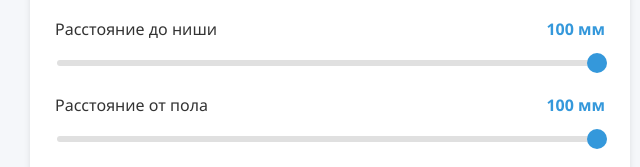
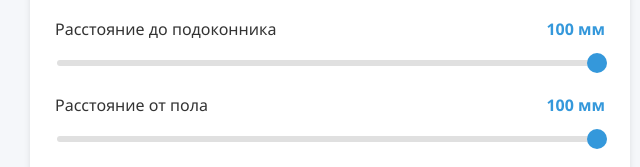
Before and after one commit to galfdesign/sniteplarad, a plain HTML site: page index.html in a window 1280 px wide. Shown: the part 257-424 px from the top of the page, 310-950 px from the left. Drawn offline with Linux system fonts and the light colour scheme.

Commit message:
Update index.html

```diff
--- a/index.html
+++ b/index.html
@@ -235,7 +235,7 @@
             <div class="form-group">
                 <div class="slider-container">
                     <div class="slider-header">
-                        <span class="slider-label">Расстояние до ниши</span>
+                        <span class="slider-label">Расстояние до подоконника</span>
                         <span class="slider-value" id="niche-value">100 мм</span>
                     </div>
                     <input type="range" min="0" max="100" value="100" class="slider" id="niche-slider">
```
